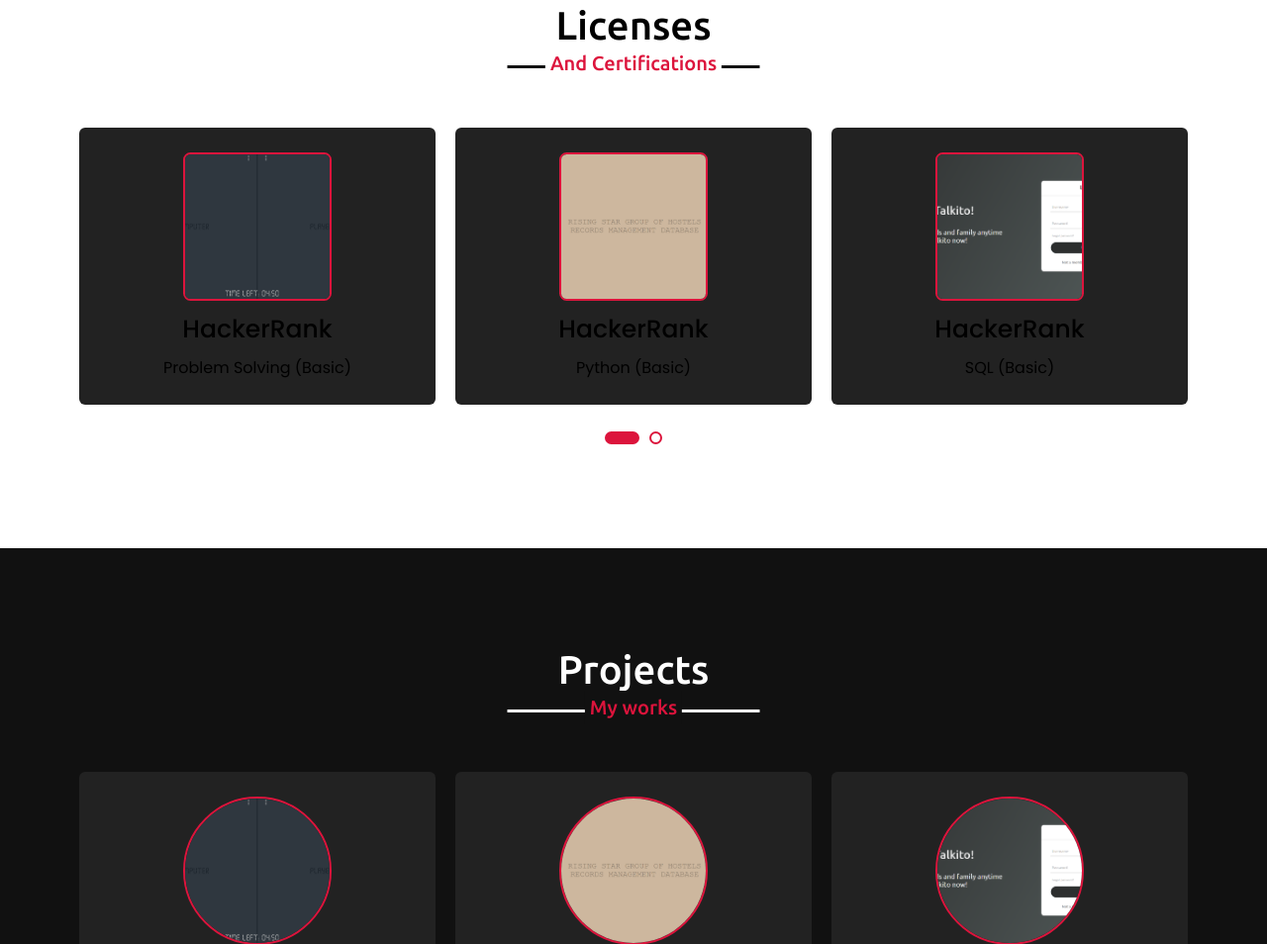
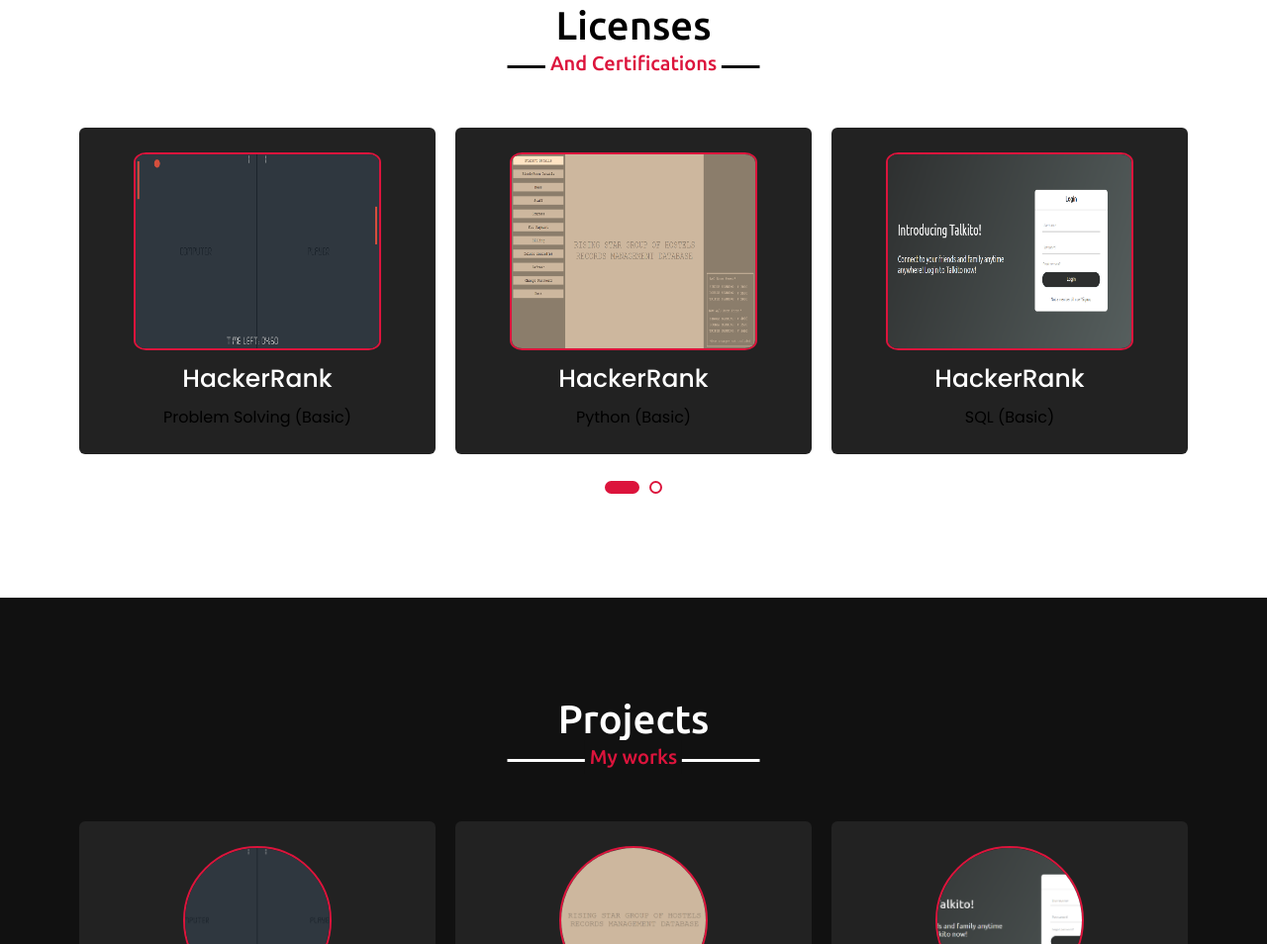
Before and after one commit to Soham-Chatterjee/soham-chatterjee.github.io, a plain HTML site: page index.html in a window 1280 px wide. Shown: the part 2865-3819 px from the top of the page at 99% size. Drawn offline with nearby package versions, Linux system fonts and the light colour scheme.

Commit message:
Edited styling to certificates section

```diff
--- a/styles/index.css
+++ b/styles/index.css
@@ -545,14 +545,18 @@ footer{
 .certificates .carousel .card .text{
     font-size: 25px;
     font-weight: 500;
-    color: "white";
+    color: white;
     margin: 10px 0 7px 0;
 }
 
+.certificates .carousel .card .text p{
+    color: white;
+}
+
 .certificates .carousel .card img{
-    height: 150px;
-    width: 150px;
-    object-fit: cover;
+    height: 200px;
+    width: 250px;
+    object-fit: fill;
     border-radius: 5%;
     border: 2px solid crimson;
     transition: all 0.3s ease;
```
